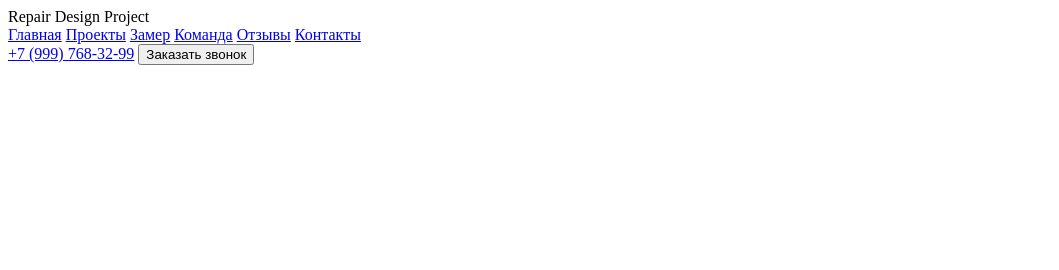
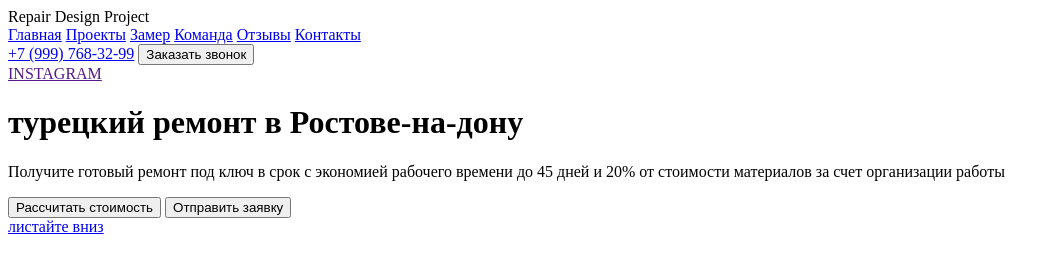
Before and after one commit to ArtemZabirov/repair-design, a website: page index.html in a window 1280 px wide. Shown: the whole page, without its empty margins (0-1059 px from the left). Drawn offline with Linux system fonts and the light colour scheme.

```diff
--- a/index.html
+++ b/index.html
@@ -27,5 +27,22 @@
     </div>
     <!-- /.container -->
   </header>
+  <main>
+    <div class="hero">
+      <a href="" class="instagram hero__instagram">INSTAGRAM</a>
+      <div class="hero__content">
+        <div class="container">
+          <h1 class="title hero__title">турецкий ремонт
+            в Ростове-на-дону</h1>
+            <p class="hero__text">Получите готовый ремонт под ключ в срок с экономией рабочего времени до 45 дней и 20% от стоимости материалов за счет организации работы</p>
+            <button class="button hero__button button--primary">Рассчитать стоимость</button>
+            <button class="button hero__button button--outline">Отправить заявку</button>
+        </div>
+        <!-- /.container -->
+      </div>
+      <!-- /.hero__content -->
+      <a href="#" class="scroll-down">листайте вниз</a>
+    </div>
+  </main>
 </body>
 </html>
```
